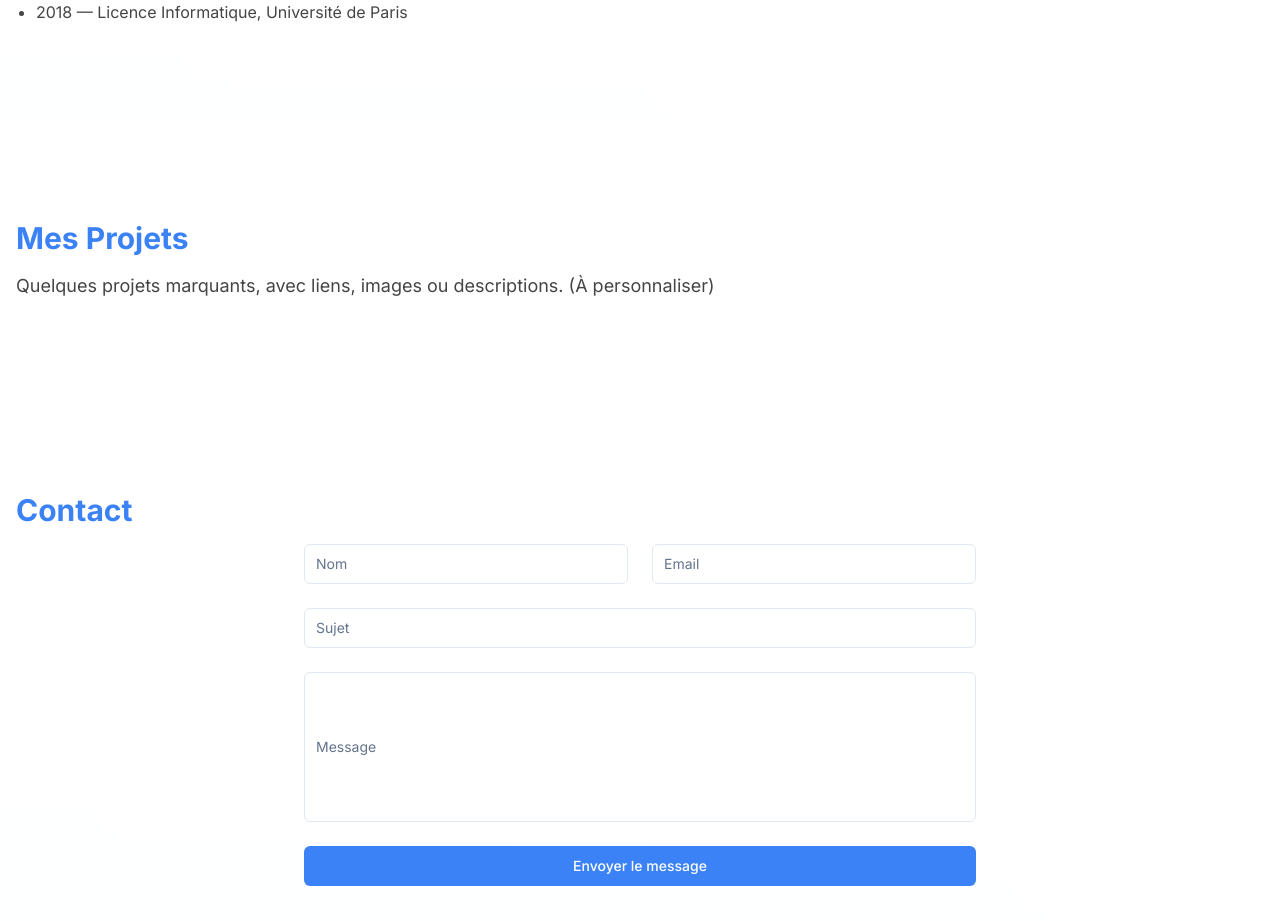
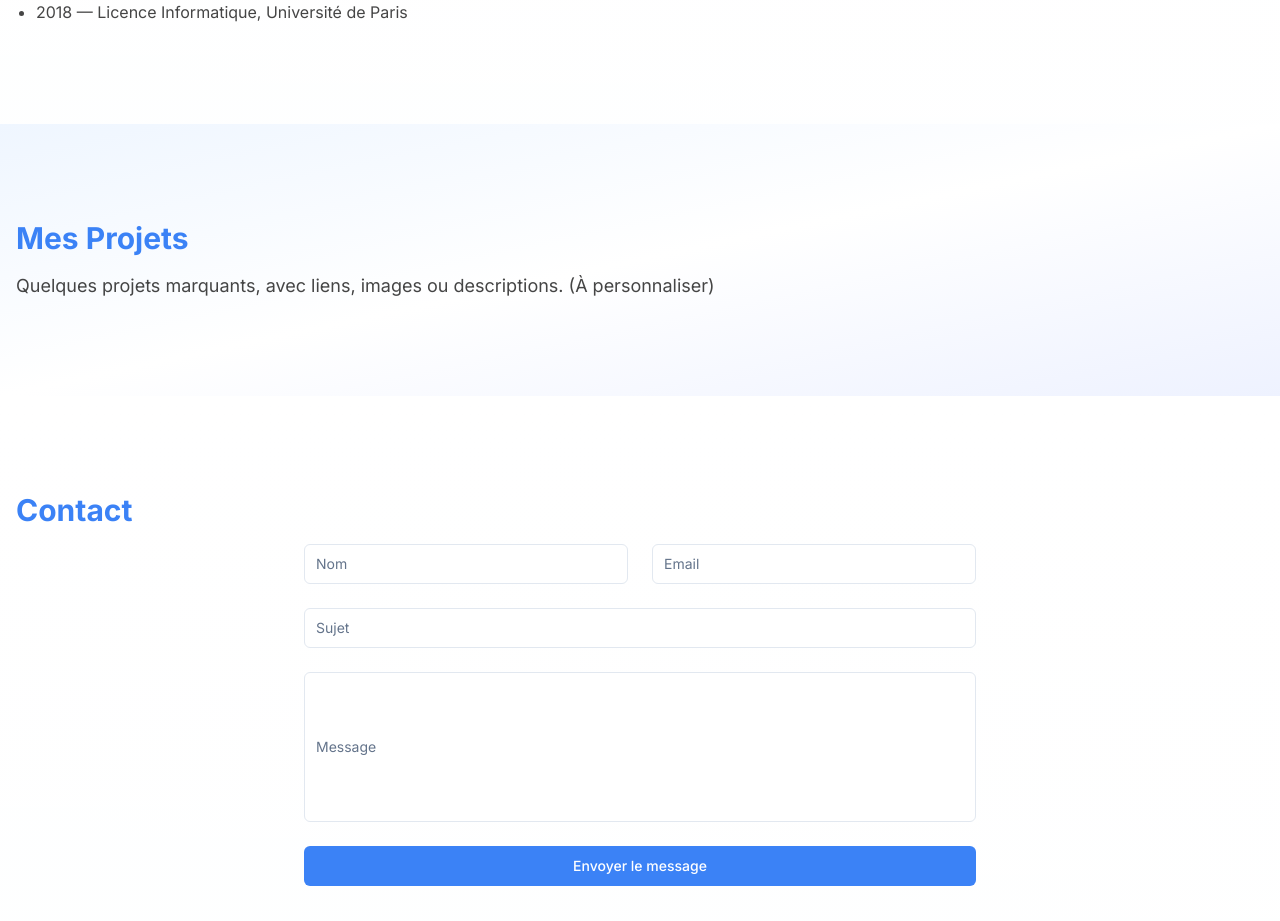
Before and after one commit to tdocarmo/portfolio, a Next.js app: page / in a window 1280 px wide. Shown: the part 1080-2001 px from the top of the page. Built offline with nearby package versions, Linux system fonts and the light colour scheme.

Commit message:
style: update projets section with a gradient background for enhanced visual appeal

```diff
--- a/src/app/page.tsx
+++ b/src/app/page.tsx
@@ -88,7 +88,7 @@ export default function Home() {
       </section>
 
       {/* Projets Section */}
-      <section id="projets" className="section bg-background">
+      <section id="projets" className="section bg-gradient-to-br from-blue-50 via-white to-indigo-50 dark:from-blue-950/20 dark:via-background dark:to-indigo-950/20">
         <div className="section-content">
           <h2 className="text-3xl font-bold mb-4 text-primary">Mes Projets</h2>
           <p className="text-lg text-foreground/80">Quelques projets marquants, avec liens, images ou descriptions. (À personnaliser)</p>
```
